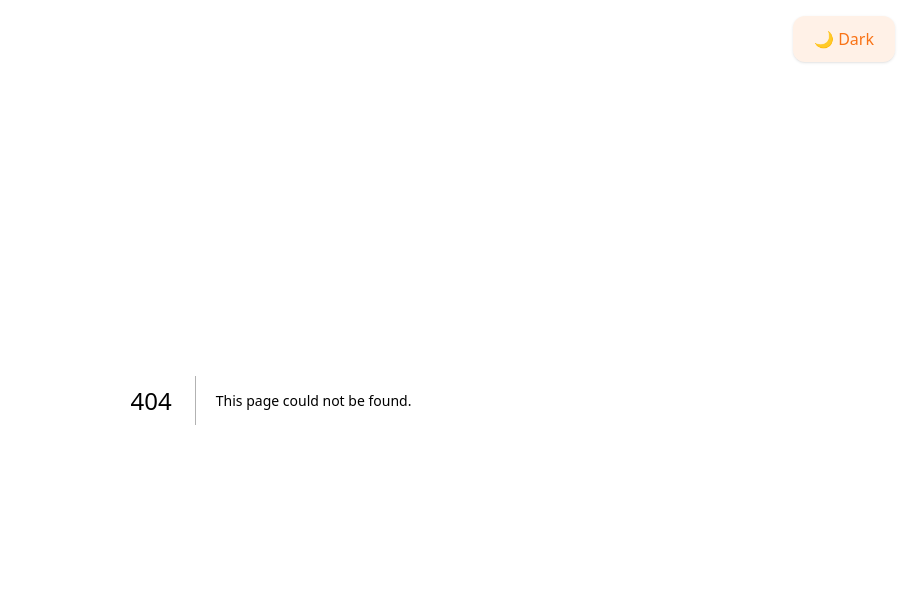
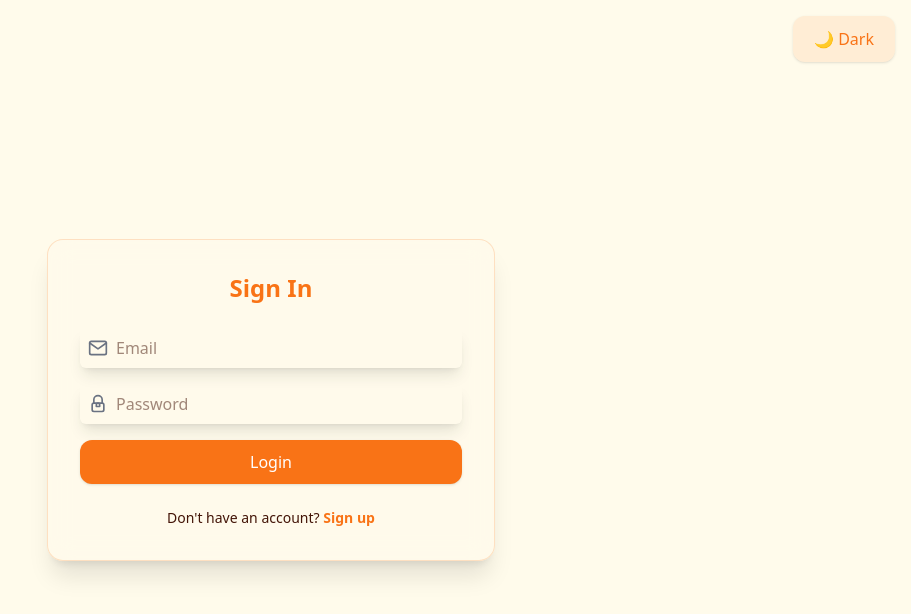
Before and after one commit to C4MRS/Kinetix, a Next.js app in the folder frontend/: page /login in a window 1280 px wide. Before the commit this address had no page. Shown: the top 614 px of the page, without its empty margins (369-1280 px from the left). Built offline with nearby package versions, Linux system fonts and the light colour scheme.

Commit message:
create login page frontend

```diff
--- /dev/null
+++ b/frontend/app/login/page.tsx
@@ -0,0 +1,109 @@
+"use client";
+
+import { useState } from "react";
+import Link from "next/link"; // Aggiunto l'import del Link
+import Input from "../components/input";
+
+import MailIcon from "../components/icons/mailIcon";
+import LockIcon from "../components/icons/lockIcon";
+
+type FormData = {
+  email: string;
+  password: string;
+};
+
+export default function LoginPage() {
+  const [form, setForm] = useState<FormData>({
+    email: "",
+    password: "",
+  });
+
+  const [error, setError] = useState("");
+  const [success, setSuccess] = useState("");
+
+  const handleChange = (e: React.ChangeEvent<HTMLInputElement>) => {
+    setForm((prev) => ({
+      ...prev,
+      [e.target.name]: e.target.value,
+    }));
+  };
+
+  const handleSubmit = async (e: React.FormEvent) => {
+    e.preventDefault();
+    setError("");
+    setSuccess("");
+
+    try {
+      const res = await fetch("http://localhost:3001/api/auth/login", {
+        method: "POST",
+        headers: { "Content-Type": "application/json" },
+        body: JSON.stringify(form),
+      });
+
+      const data = await res.json().catch(() => null);
+
+      if (!res.ok) {
+        setError(data?.message || "Error during sign in");
+        return;
+      }
+
+      setSuccess("Sign In successful!");
+      setForm({ email: "", password: "" });
+
+      // Qui potrai inserire il redirect alla dashboard in futuro
+    } catch {
+      setError("Connection Error");
+    }
+  };
+
+  return (
+    <div className="min-h-screen flex items-center justify-center bg-background text-text transition-colors duration-300">
+      <form
+        onSubmit={handleSubmit}
+        className="bg-background/80 backdrop-blur-md border border-primary/20 p-8 rounded-2xl shadow-xl w-full max-w-md space-y-4"
+      >
+        <h1 className="text-2xl font-bold text-center text-primary mb-6">
+          Sign In
+        </h1>
+
+        <Input
+          type="email"
+          name="email"
+          placeholder="Email"
+          value={form.email}
+          onChange={handleChange}
+          icon={<MailIcon />}
+        />
+
+        <Input
+          type="password"
+          name="password"
+          placeholder="Password"
+          value={form.password}
+          onChange={handleChange}
+          icon={<LockIcon />}
+        />
+
+        <button className="btn btn-primary w-full mt-2">Login</button>
+
+        {error && (
+          <p className="text-secondary text-sm text-center mt-4">{error}</p>
+        )}
+        {success && (
+          <p className="text-primary text-sm text-center mt-4">{success}</p>
+        )}
+
+        {/* --- NUOVA SEZIONE LINK AL REGISTER --- */}
+        <div className="text-center mt-6 text-sm">
+          Don't have an account?{" "}
+          <Link
+            href="/register"
+            className="text-primary hover:underline font-bold transition-all"
+          >
+            Sign up
+          </Link>
+        </div>
+      </form>
+    </div>
+  );
+}
```
